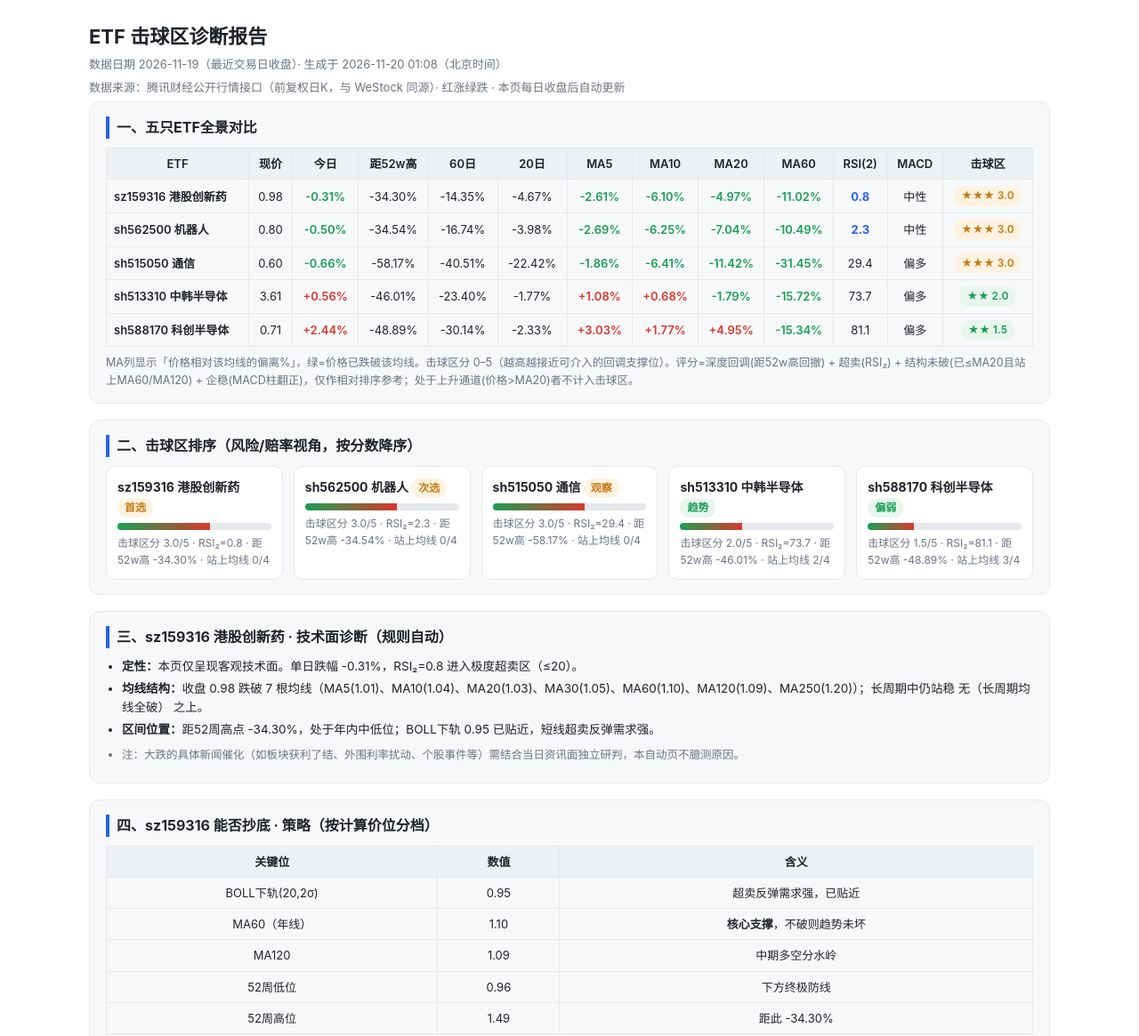
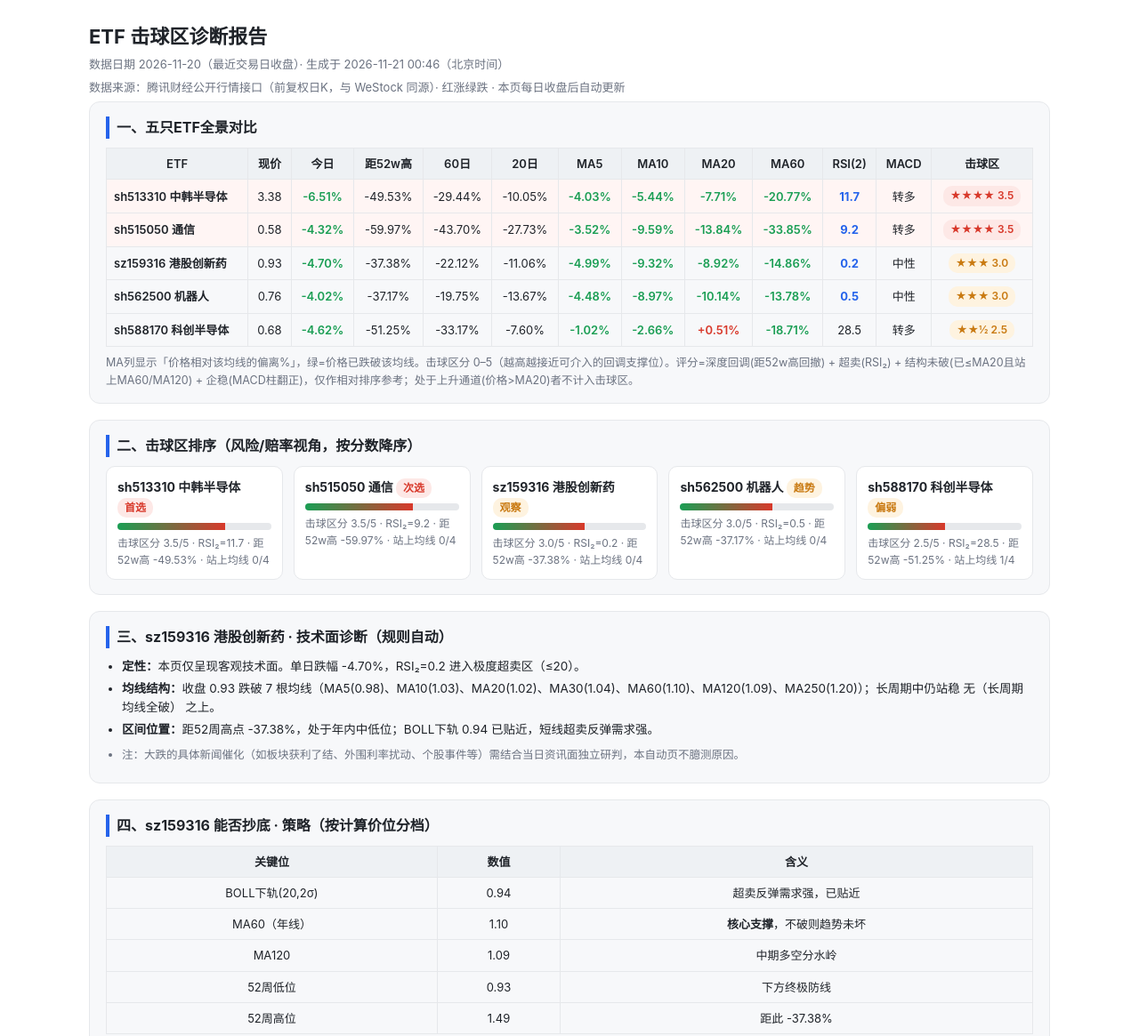
Before and after one commit to cyz87687/etf-strike-zone, a plain HTML site: page index.html in a window 1280 px wide. Shown: the top 1165 px of the page at 89% size. Drawn offline with Linux system fonts and the light colour scheme.

Commit message:
chore: 每日数据更新 2026-11-20

```diff
--- a/index.html
+++ b/index.html
@@ -3,7 +3,7 @@
 <head>
 <meta charset="UTF-8">
 <meta name="viewport" content="width=device-width, initial-scale=1.0">
-<title>ETF击球区诊断 · 2026-11-20</title>
+<title>ETF击球区诊断 · 2026-11-21</title>
 <style>
   :root{--up:#d8392b; --down:#1a9e54; --bg:#ffffff; --card:#f7f8fa;
     --line:#e6e8eb; --txt:#1f2329; --sub:#6b7280; --acc:#2563eb;}
@@ -43,7 +43,7 @@
 <body>
 <div class="wrap">
   <h1>ETF 击球区诊断报告</h1>
-  <div class="meta">数据日期 2026-11-19（最近交易日收盘）· 生成于 2026-11-20 01:08（北京时间）</div>
+  <div class="meta">数据日期 2026-11-20（最近交易日收盘）· 生成于 2026-11-21 00:46（北京时间）</div>
   <div class="meta">数据来源：腾讯财经公开行情接口（前复权日K，与 WeStock 同源）· 红涨绿跌 · 本页每日收盘后自动更新</div>
 
   <div class="card">
@@ -54,45 +54,45 @@
         <th>MA5</th><th>MA10</th><th>MA20</th><th>MA60</th><th>RSI(2)</th><th>MACD</th><th>击球区</th>
       </tr></thead>
       <tbody>
+      <tr style="background:#fff5f4">
+        <td class="name">sh513310 中韩半导体</td>
+        <td>3.38</td><td class="down">-6.51%</td>
+        <td>-49.53%</td><td>-29.44%</td><td>-10.05%</td>
+        <td class="down">-4.03%</td><td class="down">-5.44%</td><td class="down">-7.71%</td><td class="down">-20.77%</td>
+        <td><b class="hl">11.7</b></td><td>转多</td>
+        <td><span class="tag t-hot">★★★★ 3.5</span></td>
+      </tr>
+      <tr style="background:#fff5f4">
+        <td class="name">sh515050 通信</td>
+        <td>0.58</td><td class="down">-4.32%</td>
+        <td>-59.97%</td><td>-43.70%</td><td>-27.73%</td>
+        <td class="down">-3.52%</td><td class="down">-9.59%</td><td class="down">-13.84%</td><td class="down">-33.85%</td>
+        <td><b class="hl">9.2</b></td><td>转多</td>
+        <td><span class="tag t-hot">★★★★ 3.5</span></td>
+      </tr>
       <tr>
         <td class="name">sz159316 港股创新药</td>
-        <td>0.98</td><td class="down">-0.31%</td>
-        <td>-34.30%</td><td>-14.35%</td><td>-4.67%</td>
-        <td class="down">-2.61%</td><td class="down">-6.10%</td><td class="down">-4.97%</td><td class="down">-11.02%</td>
-        <td><b class="hl">0.8</b></td><td>中性</td>
+        <td>0.93</td><td class="down">-4.70%</td>
+        <td>-37.38%</td><td>-22.12%</td><td>-11.06%</td>
+        <td class="down">-4.99%</td><td class="down">-9.32%</td><td class="down">-8.92%</td><td class="down">-14.86%</td>
+        <td><b class="hl">0.2</b></td><td>中性</td>
         <td><span class="tag t-mid">★★★ 3.0</span></td>
       </tr>
       <tr>
         <td class="name">sh562500 机器人</td>
-        <td>0.80</td><td class="down">-0.50%</td>
-        <td>-34.54%</td><td>-16.74%</td><td>-3.98%</td>
-        <td class="down">-2.69%</td><td class="down">-6.25%</td><td class="down">-7.04%</td><td class="down">-10.49%</td>
-        <td><b class="hl">2.3</b></td><td>中性</td>
+        <td>0.76</td><td class="down">-4.02%</td>
+        <td>-37.17%</td><td>-19.75%</td><td>-13.67%</td>
+        <td class="down">-4.48%</td><td class="down">-8.97%</td><td class="down">-10.14%</td><td class="down">-13.78%</td>
+        <td><b class="hl">0.5</b></td><td>中性</td>
         <td><span class="tag t-mid">★★★ 3.0</span></td>
       </tr>
       <tr>
-        <td class="name">sh515050 通信</td>
-        <td>0.60</td><td class="down">-0.66%</td>
-        <td>-58.17%</td><td>-40.51%</td><td>-22.42%</td>
-        <td class="down">-1.86%</td><td class="down">-6.41%</td><td class="down">-11.42%</td><td class="down">-31.45%</td>
-        <td>29.4</td><td>偏多</td>
-        <td><span class="tag t-mid">★★★ 3.0</span></td>
-      </tr>
-      <tr>
-        <td class="name">sh513310 中韩半导体</td>
-        <td>3.61</td><td class="up">+0.56%</td>
-        <td>-46.01%</td><td>-23.40%</td><td>-1.77%</td>
-        <td class="up">+1.08%</td><td class="up">+0.68%</td><td class="down">-1.79%</td><td class="down">-15.72%</td>
-        <td>73.7</td><td>偏多</td>
-        <td><span class="tag t-cold">★★ 2.0</span></td>
-      </tr>
-      <tr>
         <td class="name">sh588170 科创半导体</td>
-        <td>0.71</td><td class="up">+2.44%</td>
-        <td>-48.89%</td><td>-30.14%</td><td>-2.33%</td>
-        <td class="up">+3.03%</td><td class="up">+1.77%</td><td class="up">+4.95%</td><td class="down">-15.34%</td>
-        <td>81.1</td><td>偏多</td>
-        <td><span class="tag t-cold">★★ 1.5</span></td>
+        <td>0.68</td><td class="down">-4.62%</td>
+        <td>-51.25%</td><td>-33.17%</td><td>-7.60%</td>
+        <td class="down">-1.02%</td><td class="down">-2.66%</td><td class="up">+0.51%</td><td class="down">-18.71%</td>
+        <td>28.5</td><td>转多</td>
+        <td><span class="tag t-mid">★★½ 2.5</span></td>
       </tr>
       </tbody>
     </table>
@@ -103,29 +103,29 @@
     <h2>二、击球区排序（风险/赔率视角，按分数降序）</h2>
     <div class="matrix">
       <div class="m-item">
-        <div class="nm">sz159316 港股创新药 <span class="tag t-mid">首选</span></div>
-        <div class="bar"><i style="width:60%"></i></div>
-        <div class="sc">击球区分 3.0/5 · RSI₂=0.8 · 距52w高 -34.30% · 站上均线 0/4</div>
+        <div class="nm">sh513310 中韩半导体 <span class="tag t-hot">首选</span></div>
+        <div class="bar"><i style="width:70%"></i></div>
+        <div class="sc">击球区分 3.5/5 · RSI₂=11.7 · 距52w高 -49.53% · 站上均线 0/4</div>
       </div>
       <div class="m-item">
-        <div class="nm">sh562500 机器人 <span class="tag t-mid">次选</span></div>
-        <div class="bar"><i style="width:60%"></i></div>
-        <div class="sc">击球区分 3.0/5 · RSI₂=2.3 · 距52w高 -34.54% · 站上均线 0/4</div>
+        <div class="nm">sh515050 通信 <span class="tag t-hot">次选</span></div>
+        <div class="bar"><i style="width:70%"></i></div>
+        <div class="sc">击球区分 3.5/5 · RSI₂=9.2 · 距52w高 -59.97% · 站上均线 0/4</div>
       </div>
       <div class="m-item">
-        <div class="nm">sh515050 通信 <span class="tag t-mid">观察</span></div>
+        <div class="nm">sz159316 港股创新药 <span class="tag t-mid">观察</span></div>
         <div class="bar"><i style="width:60%"></i></div>
-        <div class="sc">击球区分 3.0/5 · RSI₂=29.4 · 距52w高 -58.17% · 站上均线 0/4</div>
+        <div class="sc">击球区分 3.0/5 · RSI₂=0.2 · 距52w高 -37.38% · 站上均线 0/4</div>
       </div>
       <div class="m-item">
-        <div class="nm">sh513310 中韩半导体 <span class="tag t-cold">趋势</span></div>
-        <div class="bar"><i style="width:40%"></i></div>
-        <div class="sc">击球区分 2.0/5 · RSI₂=73.7 · 距52w高 -46.01% · 站上均线 2/4</div>
+        <div class="nm">sh562500 机器人 <span class="tag t-mid">趋势</span></div>
+        <div class="bar"><i style="width:60%"></i></div>
+        <div class="sc">击球区分 3.0/5 · RSI₂=0.5 · 距52w高 -37.17% · 站上均线 0/4</div>
       </div>
       <div class="m-item">
-        <div class="nm">sh588170 科创半导体 <span class="tag t-cold">偏弱</span></div>
-        <div class="bar"><i style="width:30%"></i></div>
-        <div class="sc">击球区分 1.5/5 · RSI₂=81.1 · 距52w高 -48.89% · 站上均线 3/4</div>
+        <div class="nm">sh588170 科创半导体 <span class="tag t-mid">偏弱</span></div>
+        <div class="bar"><i style="width:50%"></i></div>
+        <div class="sc">击球区分 2.5/5 · RSI₂=28.5 · 距52w高 -51.25% · 站上均线 1/4</div>
       </div>
     </div>
   </div>
@@ -133,9 +133,9 @@
   <div class="card">
     <h2>三、sz159316 港股创新药 · 技术面诊断（规则自动）</h2>
     <ul>
-      <li><b>定性：</b>本页仅呈现客观技术面。单日跌幅 -0.31%，RSI₂=0.8 进入极度超卖区（≤20）。</li>
-      <li><b>均线结构：</b>收盘 0.98 跌破 7 根均线（MA5(1.01)、MA10(1.04)、MA20(1.03)、MA30(1.05)、MA60(1.10)、MA120(1.09)、MA250(1.20)）；长周期中仍站稳 无（长周期均线全破） 之上。</li>
-      <li><b>区间位置：</b>距52周高点 -34.30%，处于年内中低位；BOLL下轨 0.95 已贴近，短线超卖反弹需求强。</li>
+      <li><b>定性：</b>本页仅呈现客观技术面。单日跌幅 -4.70%，RSI₂=0.2 进入极度超卖区（≤20）。</li>
+      <li><b>均线结构：</b>收盘 0.93 跌破 7 根均线（MA5(0.98)、MA10(1.03)、MA20(1.02)、MA30(1.04)、MA60(1.10)、MA120(1.09)、MA250(1.20)）；长周期中仍站稳 无（长周期均线全破） 之上。</li>
+      <li><b>区间位置：</b>距52周高点 -37.38%，处于年内中低位；BOLL下轨 0.94 已贴近，短线超卖反弹需求强。</li>
       <li class="note">注：大跌的具体新闻催化（如板块获利了结、外围利率扰动、个股事件等）需结合当日资讯面独立研判，本自动页不臆测原因。</li>
     </ul>
   </div>
@@ -145,16 +145,16 @@
     <table>
       <thead><tr><th>关键位</th><th>数值</th><th>含义</th></tr></thead>
       <tbody>
-      <tr><td>BOLL下轨(20,2σ)</td><td>0.95</td><td>超卖反弹需求强，已贴近</td></tr>
+      <tr><td>BOLL下轨(20,2σ)</td><td>0.94</td><td>超卖反弹需求强，已贴近</td></tr>
       <tr><td>MA60（年线）</td><td>1.10</td><td><b>核心支撑</b>，不破则趋势未坏</td></tr>
       <tr><td>MA120</td><td>1.09</td><td>中期多空分水岭</td></tr>
-      <tr><td>52周低位</td><td>0.96</td><td>下方终极防线</td></tr>
-      <tr><td>52周高位</td><td>1.49</td><td>距此 -34.30%</td></tr></tbody>
+      <tr><td>52周低位</td><td>0.93</td><td>下方终极防线</td></tr>
+      <tr><td>52周高位</td><td>1.49</td><td>距此 -37.38%</td></tr></tbody>
     </table>
     <ul style="margin-top:10px">
-      <li><b>激进档：</b>贴近 BOLL下轨(0.95)～MA60(1.10) 区间小仓埋伏，<b>止损破 MA60(1.10)</b>。</li>
-      <li><b>稳健档：</b>等重新站回 MA20(1.03) 且放量确认后再跟进，避免下落途中接飞刀。</li>
-      <li><b>当前(0.98，-0.31%）：</b>RSI₂=0.8 极度超卖；MACD中性；已跌破 7 根均线（MA5(1.01)、MA10(1.04)、MA20(1.03)、MA30(1.05)、MA60(1.10)、MA120(1.09)、MA250(1.20)），未见止跌信号前不宜满仓。</li></ul>
+      <li><b>激进档：</b>贴近 BOLL下轨(0.94)～MA60(1.10) 区间小仓埋伏，<b>止损破 MA60(1.10)</b>。</li>
+      <li><b>稳健档：</b>等重新站回 MA20(1.02) 且放量确认后再跟进，避免下落途中接飞刀。</li>
+      <li><b>当前(0.93，-4.70%）：</b>RSI₂=0.2 极度超卖；MACD中性；已跌破 7 根均线（MA5(0.98)、MA10(1.03)、MA20(1.02)、MA30(1.04)、MA60(1.10)、MA120(1.09)、MA250(1.20)），未见止跌信号前不宜满仓。</li></ul>
     <div class="verdict">结论：估值/趋势技术面 = <b>具备抄底条件，但需分档、控仓、设止损</b>。优先等回踩 MA60 支撑区或重新站稳 MA20 再加重。</div>
   </div>
 
```
